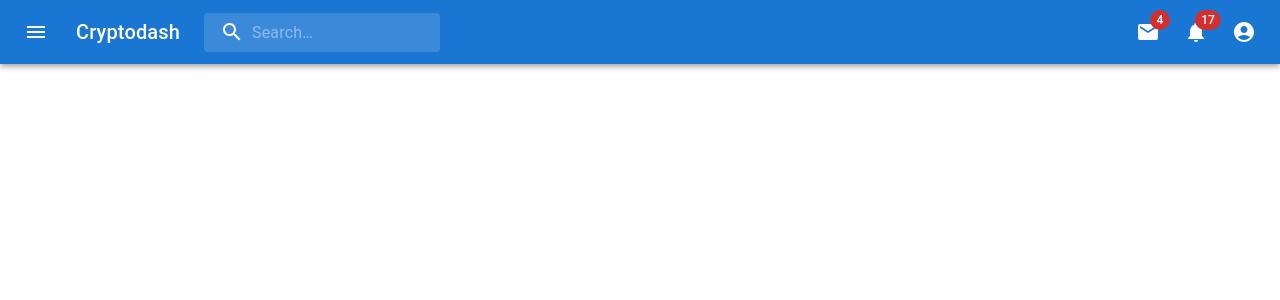
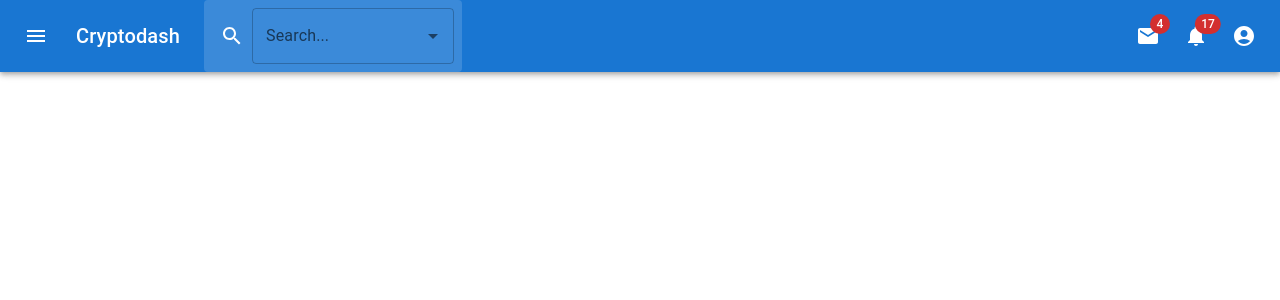
Before and after one commit to ktrom/cryptodash_client, a React (Create React App) app: page / in a window 1280 px wide. Shown: the top 300 px of the page. Built offline with nearby package versions, Linux system fonts and the light colour scheme.

Commit message:
touching up search bar

```diff
--- a/src/Components/AppBar/index.tsx
+++ b/src/Components/AppBar/index.tsx
@@ -16,6 +16,11 @@ import MailIcon from "@mui/icons-material/Mail";
 import NotificationsIcon from "@mui/icons-material/Notifications";
 import MoreIcon from "@mui/icons-material/MoreVert";
 import { t } from "i18next";
+import {
+  Autocomplete,
+  AutocompleteRenderInputParams,
+  TextField,
+} from "@mui/material";
 
 const Search = styled("div")(({ theme }) => ({
   position: "relative",
@@ -43,30 +48,38 @@ const SearchIconWrapper = styled("div")(({ theme }) => ({
   justifyContent: "center",
 }));
 
-const StyledInputBase = styled(InputBase)(({ theme }) => ({
-  color: "inherit",
-  "& .MuiInputBase-input": {
-    padding: theme.spacing(1, 1, 1, 0),
-    // vertical padding + font size from searchIcon
-    paddingLeft: `calc(1em + ${theme.spacing(4)})`,
-    transition: theme.transitions.create("width"),
-    width: "100%",
-    [theme.breakpoints.up("md")]: {
-      width: "20ch",
-    },
-  },
+const StyledAutocomplete = styled(Autocomplete)(({ theme }) => ({
+  //   color: "inherit",
+  //   "& .MuiAutocomplete-inputRoot": {
+  //     padding: theme.spacing(1, 1, 1, 0),
+  //     // vertical padding + font size from searchIcon
+  //     paddingLeft: `calc(1em + ${theme.spacing(4)})`,
+  //     transition: theme.transitions.create("width"),
+  //     width: "100%",
+  //     [theme.breakpoints.up("md")]: {
+  //       width: "20ch",
+  //     },
+  //   },
 }));
 
 export default function PrimarySearchAppBar() {
-  const [anchorEl, setAnchorEl] = React.useState<null | HTMLElement>(null);
+  const [profileMenuAnchorEl, setProfileMenuAnchorEl] =
+    React.useState<null | HTMLElement>(null);
+  const [searchBarAnchorEl, setSearchBarAnchorEl] =
+    React.useState<null | HTMLElement>(null);
   const [mobileMoreAnchorEl, setMobileMoreAnchorEl] =
     React.useState<null | HTMLElement>(null);
 
-  const isMenuOpen = Boolean(anchorEl);
+  const isMenuOpen = Boolean(profileMenuAnchorEl);
   const isMobileMenuOpen = Boolean(mobileMoreAnchorEl);
+  const isSearchBarOpen = Boolean(searchBarAnchorEl);
 
   const handleProfileMenuOpen = (event: React.MouseEvent<HTMLElement>) => {
-    setAnchorEl(event.currentTarget);
+    setProfileMenuAnchorEl(event.currentTarget);
+  };
+
+  const handleSearchBarOpen = (event: React.MouseEvent<HTMLElement>) => {
+    setSearchBarAnchorEl(event.currentTarget);
   };
 
   const handleMobileMenuClose = () => {
@@ -74,7 +87,12 @@ export default function PrimarySearchAppBar() {
   };
 
   const handleMenuClose = () => {
-    setAnchorEl(null);
+    setProfileMenuAnchorEl(null);
+    handleMobileMenuClose();
+  };
+
+  const handleSearchBarClose = () => {
+    setSearchBarAnchorEl(null);
     handleMobileMenuClose();
   };
 
@@ -85,7 +103,7 @@ export default function PrimarySearchAppBar() {
   const menuId = "primary-search-account-menu";
   const renderMenu = (
     <Menu
-      anchorEl={anchorEl}
+      anchorEl={profileMenuAnchorEl}
       anchorOrigin={{
         vertical: "top",
         horizontal: "right",
@@ -97,6 +115,28 @@ export default function PrimarySearchAppBar() {
         horizontal: "right",
       }}
       open={isMenuOpen}
+      onClose={handleMenuClose}
+    >
+      <MenuItem onClick={handleMenuClose}>{t("profile")}</MenuItem>
+      <MenuItem onClick={handleMenuClose}>My account</MenuItem>
+    </Menu>
+  );
+
+  const appBarListId = "primary-search-bar-list";
+  const appBarList = (
+    <Menu
+      anchorEl={searchBarAnchorEl}
+      anchorOrigin={{
+        vertical: "top",
+        horizontal: "right",
+      }}
+      id={appBarListId}
+      keepMounted
+      transformOrigin={{
+        vertical: "top",
+        horizontal: "right",
+      }}
+      open={isSearchBarOpen}
       onClose={handleMenuClose}
     >
       <MenuItem onClick={handleMenuClose}>{t("profile")}</MenuItem>
@@ -181,9 +221,32 @@ export default function PrimarySearchAppBar() {
             <SearchIconWrapper>
               <SearchIcon />
             </SearchIconWrapper>
-            <StyledInputBase
-              placeholder="Search…"
-              inputProps={{ "aria-label": "search" }}
+            <StyledAutocomplete
+              onClick={handleSearchBarOpen}
+              sx={(theme) => {
+                return {
+                  color: "inherit",
+                  padding: theme.spacing(1, 1, 1, 0),
+                  // vertical padding + font size from searchIcon
+                  paddingLeft: `calc(1em + ${theme.spacing(4)})`,
+                  transition: theme.transitions.create("width"),
+                  width: "100%",
+                  [theme.breakpoints.up("md")]: {
+                    width: "20ch",
+                  },
+                };
+              }}
+              renderInput={(params) => (
+                <TextField
+                  {...params}
+                  label="Search..."
+                  InputProps={{
+                    ...params.InputProps,
+                    type: "search",
+                  }}
+                />
+              )}
+              options={[]}
             />
           </Search>
           <Box sx={{ flexGrow: 1 }} />
```
Also changed, not shown: src/Components/AppBar/AppBarList.tsx (added, +52 -0 lines).
